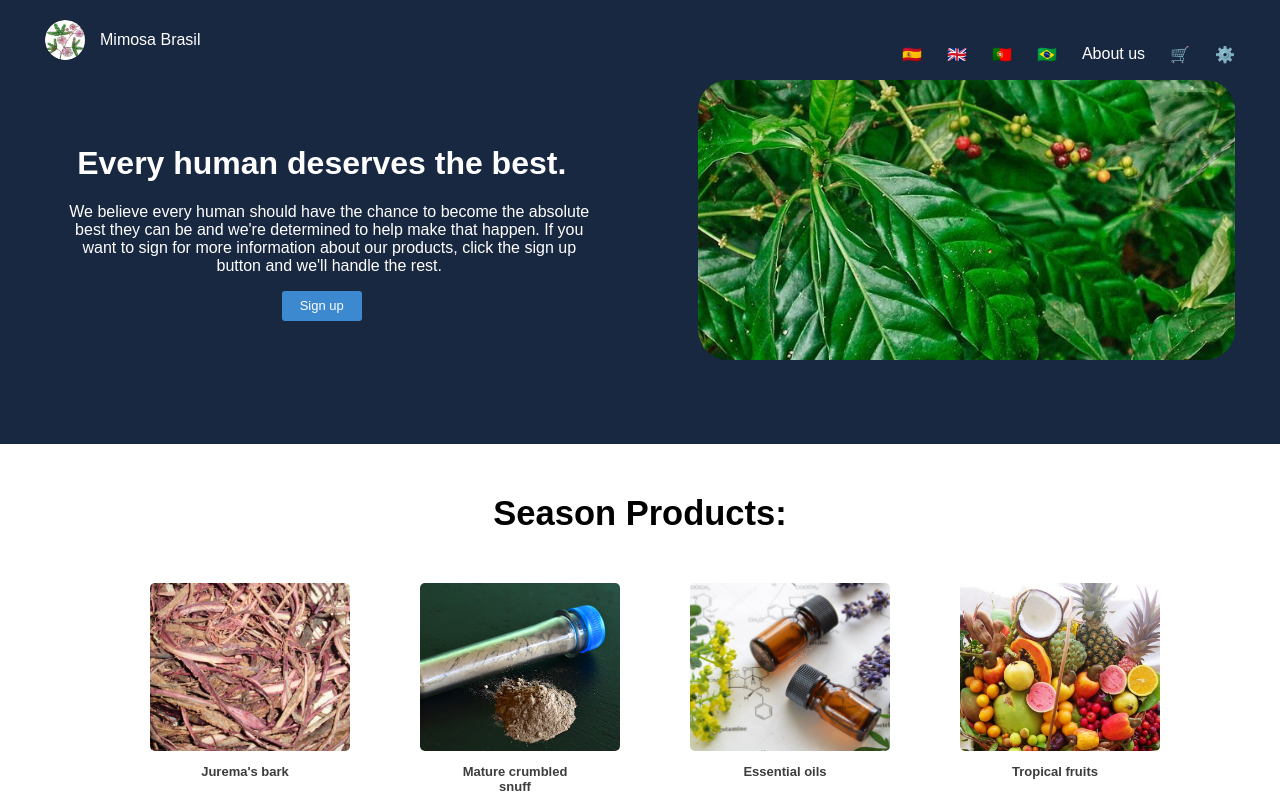
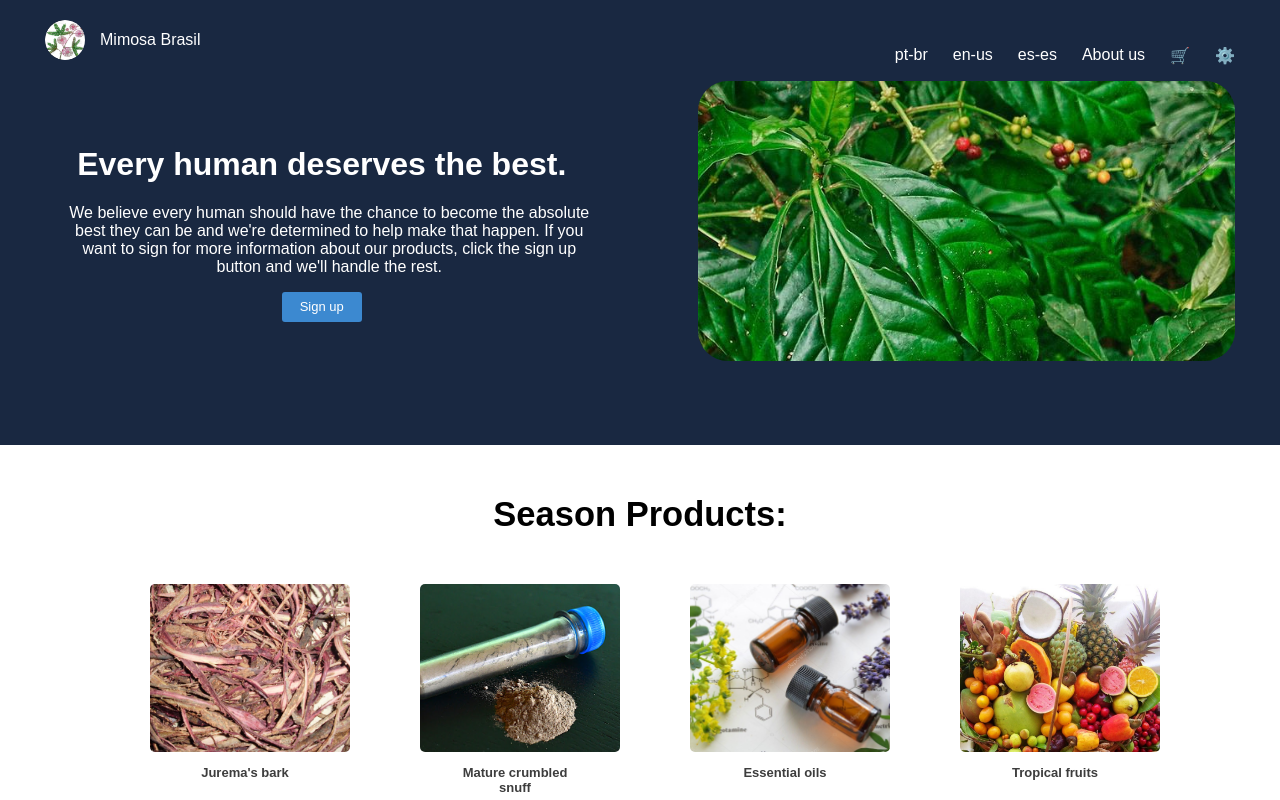
Before and after one commit to rodcerqcsar/mimosa, a plain HTML site: page index.html in a window 1280 px wide. Shown: the top 800 px of the page. Drawn offline with Linux system fonts and the light colour scheme.

Commit message:
Update index.html

```diff
--- a/index.html
+++ b/index.html
@@ -17,13 +17,12 @@
             </div>
             <div class="right">
                 <ul class="header-links">
-                    <a href="#">🇪🇸</a>
-                    <a href="#">🇬🇧</a>
-                    <a href="#">🇵🇹</a>
-                    <a href="#">🇧🇷</a>
-                    <a href="#">About us</a>
-                    <a href="#">🛒</a>
-                    <a href="#">⚙️</a>
+                    <li><a href="pagina_pt-br.html">pt-br</a></li>
+                    <li><a href="pagina_en-us.html">en-us</a></li>
+                    <li><a href="pagina_es-es.html">es-es</a></li>
+                    <li><a href="#">About us</a></li>
+                    <li><a href="#">🛒</a></li>
+                    <li><a href="#">⚙️</a></li>
                 </ul>
             </div>
         </div>
```
